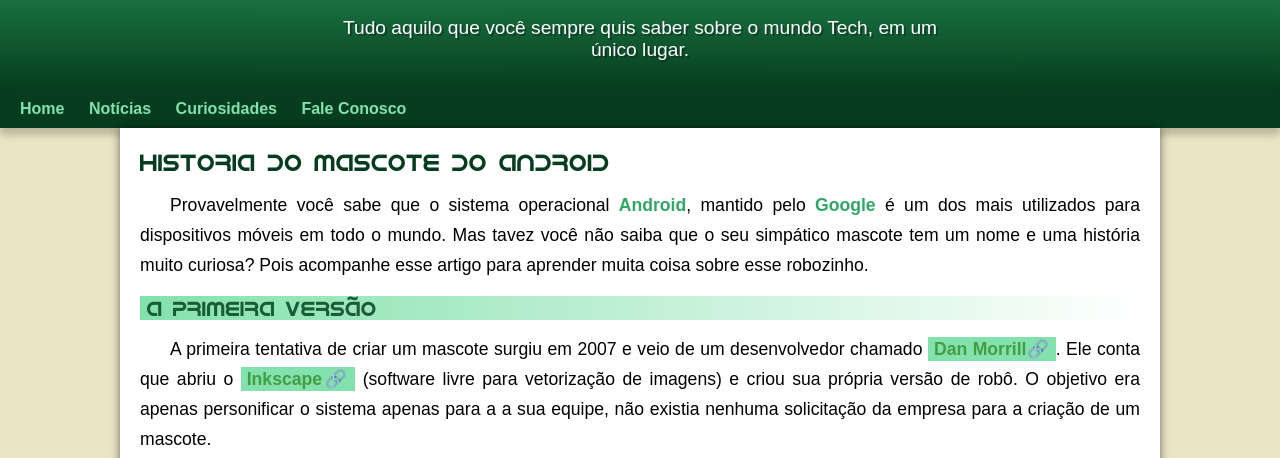
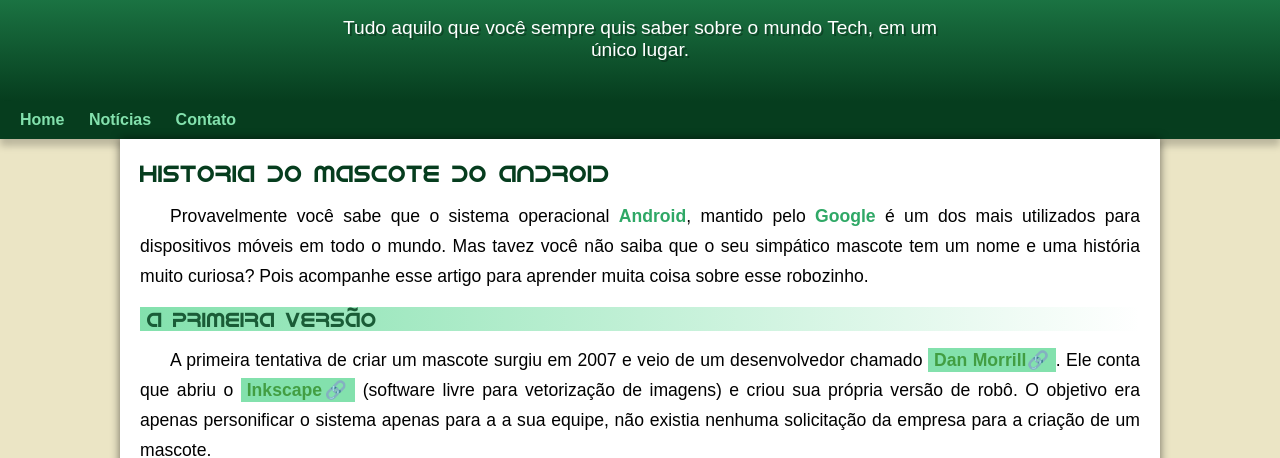
Before and after one commit to Santos132/project-android, a plain HTML site: page index.html in a window 1280 px wide. Shown: the part 100-558 px from the top of the page. Drawn offline with Linux system fonts and the light colour scheme.

Commit message:
update project

```diff
--- a/index.html
+++ b/index.html
@@ -17,8 +17,7 @@
    <nav>
       <a href="#">Home</a>
       <a href="#">Notícias</a>
-      <a href="#">Curiosidades</a>
-      <a href="#">Fale Conosco</a>
+      <a href="#">Contato</a>
    </nav>
    <main>
       <article>
--- a/style.css
+++ b/style.css
@@ -56,7 +56,7 @@ header > p {
    font-family: var(--font-standard);
    font-size: 1.2em;
    margin: auto;
-   margin-bottom: 20px;
+   padding-bottom: 40px;
    max-width: 600px;
    padding-left: 10px;
    padding-right: 10px;
@@ -74,8 +74,8 @@ nav > a {
    padding: 10px;
    border-radius: 5px;
    text-decoration: none;
-   font-weight: bold;
-   transition-duration: .5s;
+   font-weight: bolder;
+   transition-duration: .7s;
 }
 
 nav > a:hover {
```
